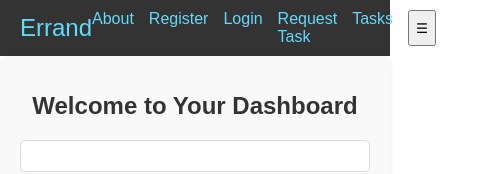
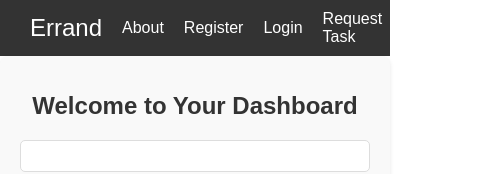
Before and after one commit to rotji/errand, a React (Vite) app: page /user-dashboard in a window 390 px wide. Shown: the top 174 px of the page, 497 px wide, since content can reach past the window. Built offline with nearby package versions, Linux system fonts and the light colour scheme; no server answers.

Commit message:
added  few css to header module css because of  hamburger menu

```diff
--- a/src/components/Header.module.css
+++ b/src/components/Header.module.css
@@ -5,24 +5,45 @@
  padding: 10px 20px;
  background-color: #333;
  color: white;
- flex-shrink: 0;
- /* Prevent shrinking */
 }
 
-.logo {
- font-size: 1.5rem;
+.logo .link {
+ color: white;
+ text-decoration: none;
+ font-size: 24px;
 }
 
 .nav {
  display: flex;
- gap: 15px;
+ align-items: center;
 }
 
 .link {
- color: #61dafb;
+ margin: 0 10px;
+ color: white;
  text-decoration: none;
 }
 
-.link:hover {
- text-decoration: underline;
+.menuButton {
+ background: none;
+ border: none;
+ color: white;
+ font-size: 24px;
+ cursor: pointer;
+ margin-left: 10px;
 }
+
+.menuDropdown {
+ position: absolute;
+ top: 50px;
+ right: 20px;
+ background: #444;
+ padding: 10px;
+ display: flex;
+ flex-direction: column;
+ border-radius: 5px;
+}
+
+.menuDropdown .link {
+ margin: 5px 0;
+}
```
